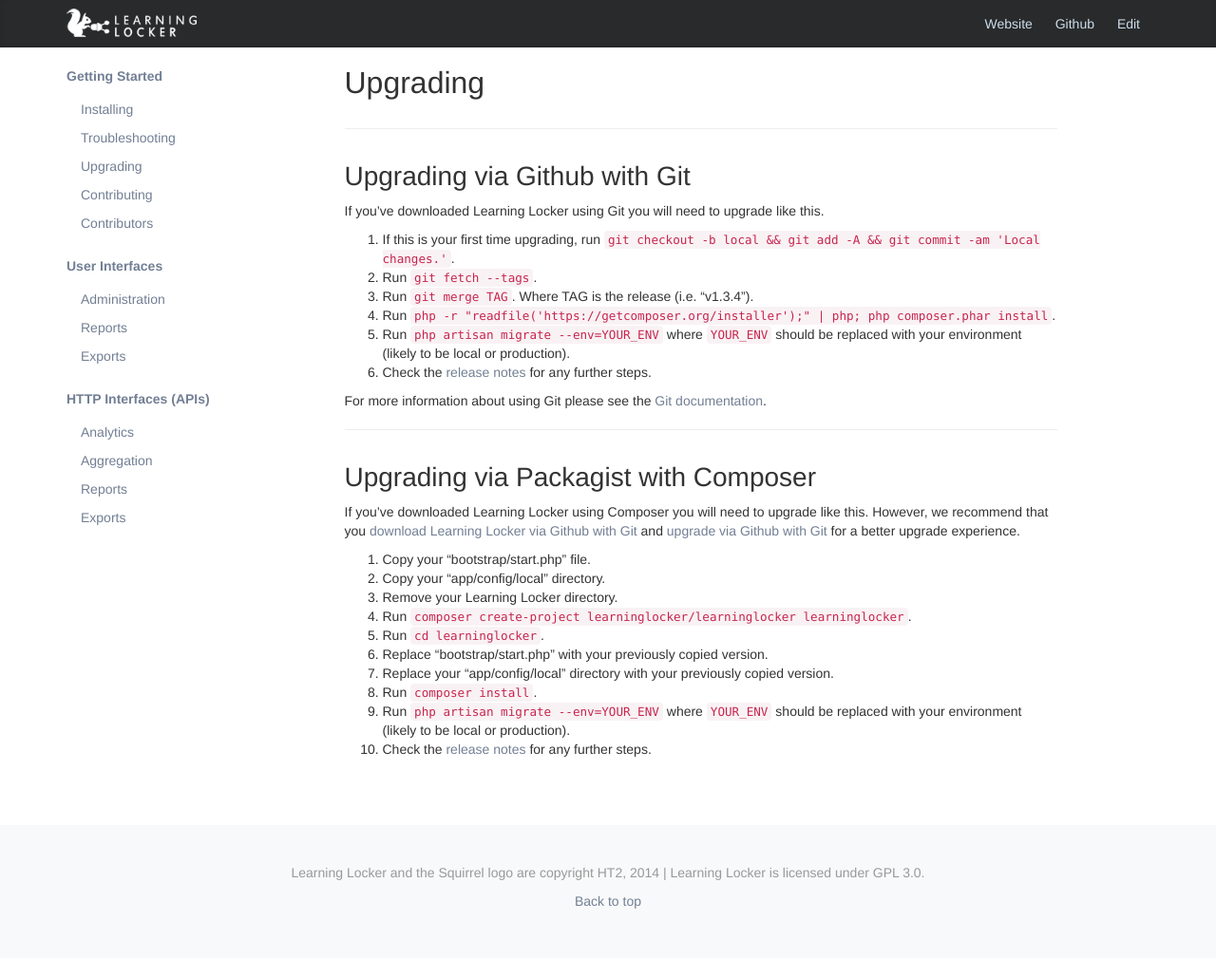
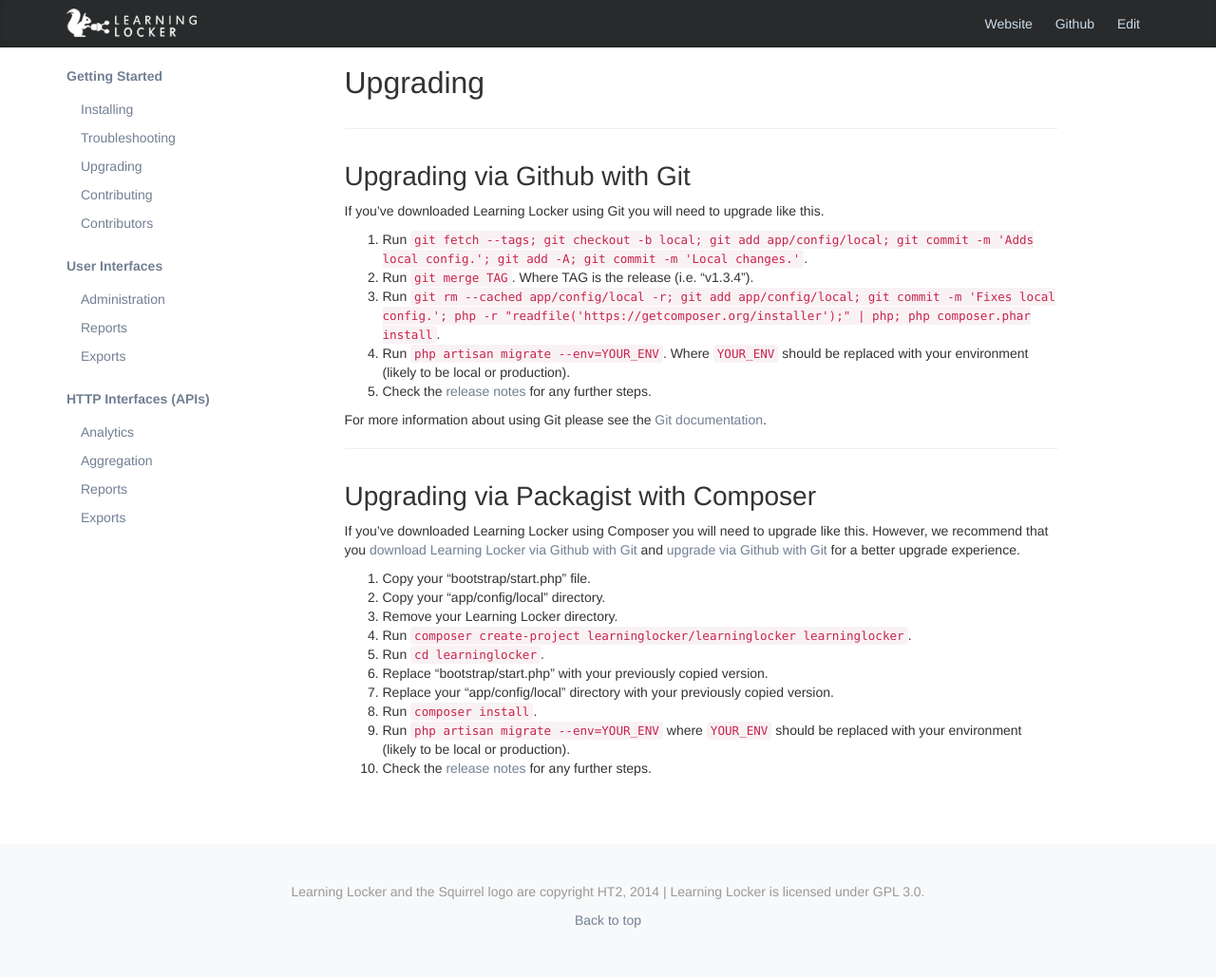
Before and after one commit to LearningLocker/docs, a Jekyll site: the page built from src/upgrading.md, in a window 1280 px wide. Shown: the whole page at 95% size. Built offline with Jekyll 4.4.1, drawn with Linux system fonts in a browser that asks for light colours; nearby versions of some CDN libraries.

Commit message:
Updates upgrade doc

```diff
--- a/src/upgrading.md
+++ b/src/upgrading.md
@@ -6,12 +6,11 @@
 ## Upgrading via Github with Git
 If you've downloaded Learning Locker using Git you will need to upgrade like this.
 
-1. If this is your first time upgrading, run `git checkout -b local && git add -A && git commit -am 'Local changes.'`.
-2. Run `git fetch --tags`.
-3. Run `git merge TAG`. Where TAG is the release (i.e. "v1.3.4").
-4. Run `php -r "readfile('https://getcomposer.org/installer');" | php; php composer.phar install`.
-5. Run `php artisan migrate --env=YOUR_ENV` where `YOUR_ENV` should be replaced with your environment (likely to be local or production).
-6. Check the [release notes](https://github.com/LearningLocker/learninglocker/releases) for any further steps.
+1. Run `git fetch --tags; git checkout -b local; git add app/config/local; git commit -m 'Adds local config.'; git add -A; git commit -m 'Local changes.'`.
+1. Run `git merge TAG`. Where TAG is the release (i.e. “v1.3.4”).
+1. Run `git rm --cached app/config/local -r; git add app/config/local; git commit -m 'Fixes local config.'; php -r "readfile('https://getcomposer.org/installer');" | php; php composer.phar install`.
+1. Run `php artisan migrate --env=YOUR_ENV`. Where `YOUR_ENV` should be replaced with your environment (likely to be local or production).
+1. Check the [release notes](https://github.com/LearningLocker/learninglocker/releases) for any further steps.
 
 For more information about using Git please see the [Git documentation](http://git-scm.com/).
 
```
